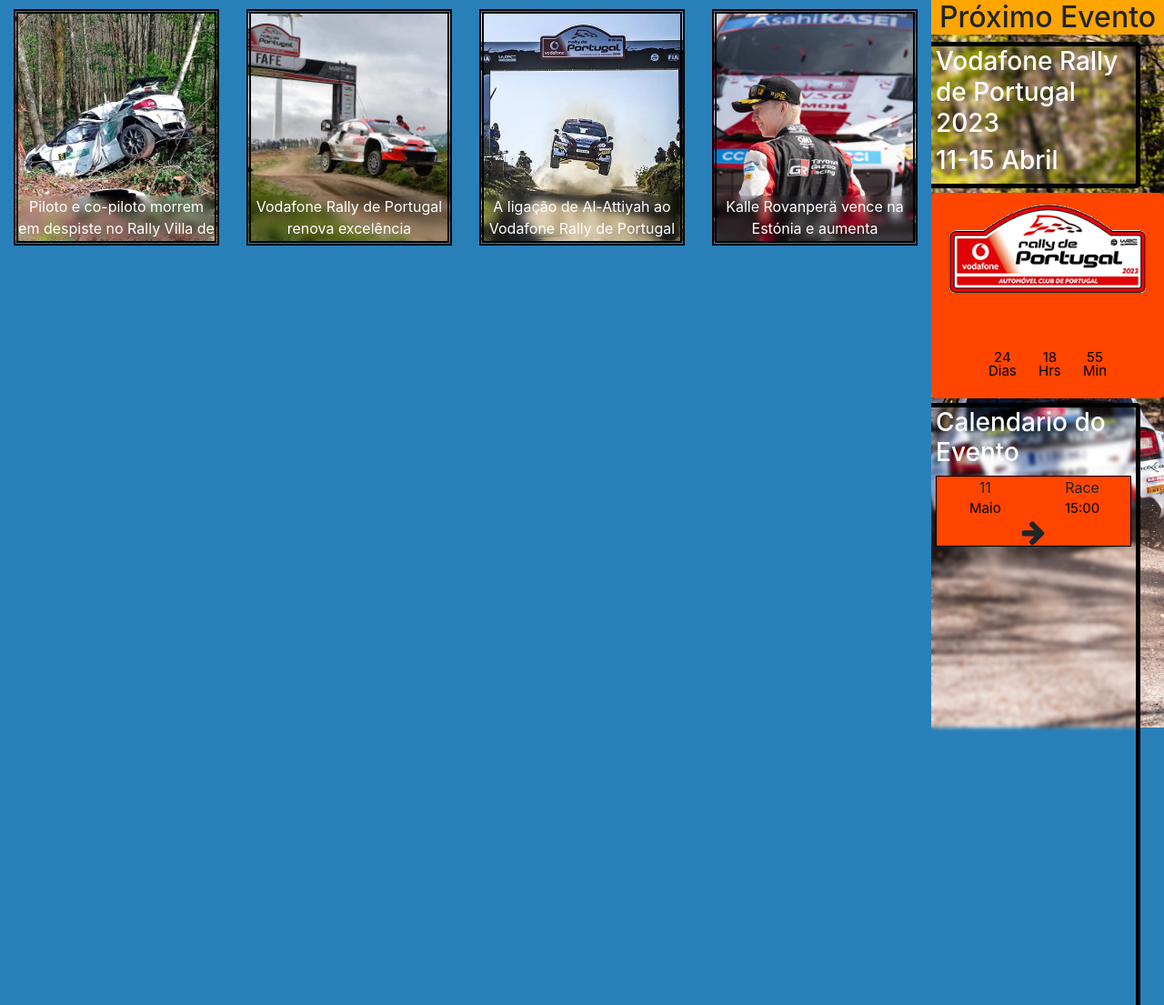
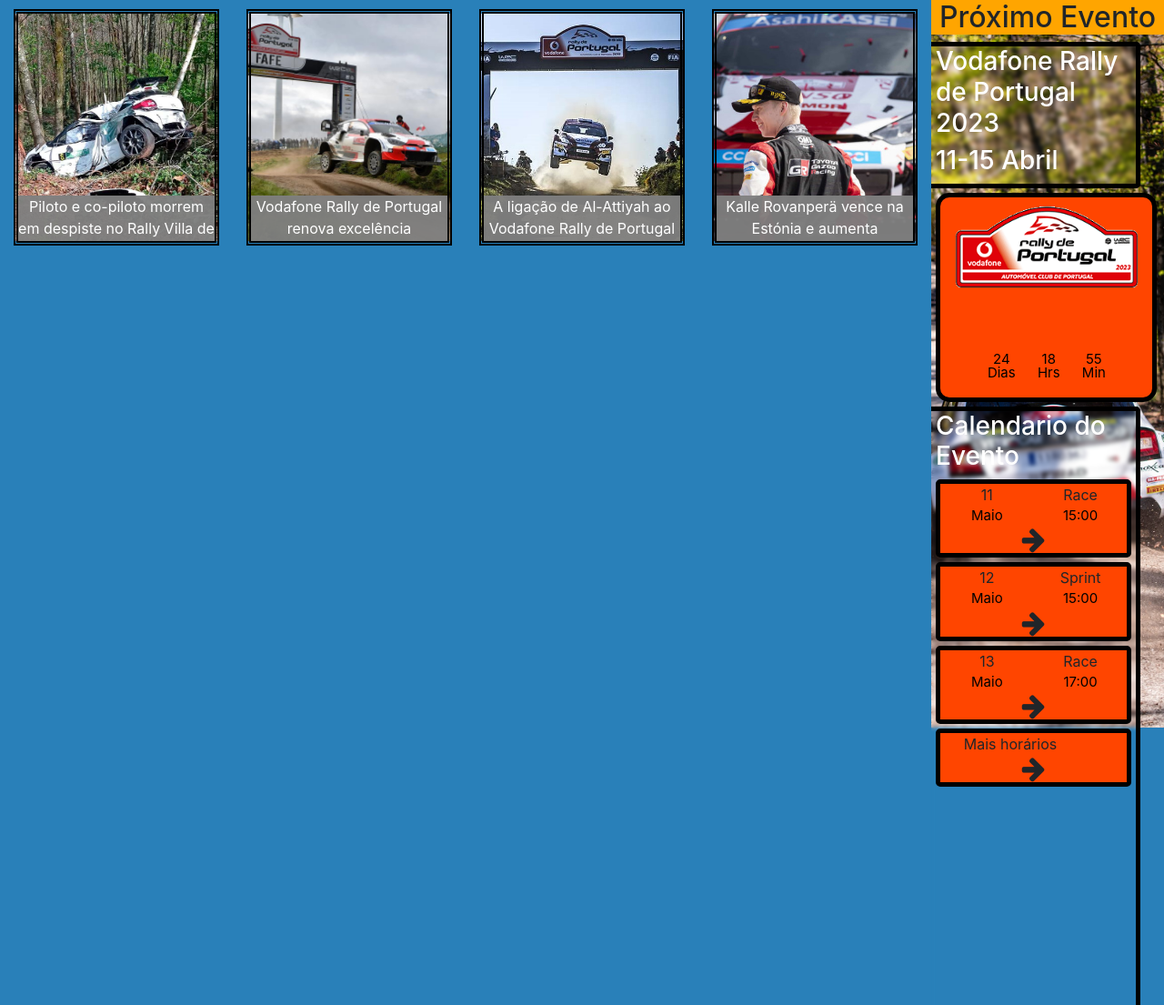
Before and after one commit to patolas01/dwm, a PHP site: page /rally-index.php in a window 1280 px wide. Shown: the part 56-1161 px from the top of the page at 91% size. Run offline with PHP 8.4, Linux system fonts and the light colour scheme; some libraries are stand-ins or nearby versions.

Commit message:
patolas ve de novo

```diff
--- a/RaceSphere-v1.0/css/danielribeiro.css
+++ b/RaceSphere-v1.0/css/danielribeiro.css
@@ -97,14 +97,17 @@ h1 {
 }
 /*Timer*/
 div#timer{
-  width: 100%;
+  width: 95%;
   text-align: center;
   font-size: 15px;
+  margin-left: calc(5% - (15px / 2));
+  margin-right: calc(5% - 5px);
   margin-top: 5px;
   margin-bottom: 5px;
-  border: 3px solid orangered;
-  border-radius: 5px;
+  border: 5px solid black;
+  border-radius: 15px;
   background-color: orangered;
+
 }
 div.timer{
   display: inline-block;
@@ -171,9 +174,11 @@ h3#titulolateral{
   padding-left: 5px;
 }
 #schedule{
-  border: 1px solid black;
+  border: 5px solid black;
+  border-radius: 5px;
   background-color: orangered;
   margin-right: 5px;
+  margin-top: 5px;
 }
 #seta{
   font-size: 30px;
@@ -243,6 +248,8 @@ div.descricaoNoticia{
   color: white;
   -webkit-backdrop-filter: blur(5px);
   backdrop-filter: blur(5px);
+  -webkit-backdrop-filter: contrast(5%);
+  backdrop-filter: contrast(5%);
   position: absolute;
   bottom: 0;
   overflow: hidden;
--- a/RaceSphere-v1.0/rally-index.php
+++ b/RaceSphere-v1.0/rally-index.php
@@ -51,6 +51,48 @@
                     </div>
                 </div>
             </div>
+            <div id="schedule">
+                <div class="container text-center">
+                    <div class="row">
+                        <div class="col">
+                            12 <span>Maio</span>
+                        </div>
+                        <div class="col-6">
+                            Sprint <span>15:00</span>
+                        </div>
+                        <div class="col">
+                            <i id="seta" class="fa fa-arrow-right" aria-hidden="true"></i>
+                        </div>
+                    </div>
+                </div>
+            </div>
+            <div id="schedule">
+                <div class="container text-center">
+                    <div class="row">
+                        <div class="col">
+                            13 <span>Maio</span>
+                        </div>
+                        <div class="col-6">
+                            Race <span>17:00</span>
+                        </div>
+                        <div class="col">
+                            <i id="seta" class="fa fa-arrow-right" aria-hidden="true"></i>
+                        </div>
+                    </div>
+                </div>
+            </div>
+            <div id="schedule">
+                <div class="container text-center">
+                    <div class="row">
+                        <div class="col-9">
+                            Mais horários
+                        </div>
+                        <div class="col">
+                            <i id="seta" class="fa fa-arrow-right" aria-hidden="true"></i>
+                        </div>
+                    </div>
+                </div>
+            </div>
         </div>
     </div>
     <div id="principal">
```
